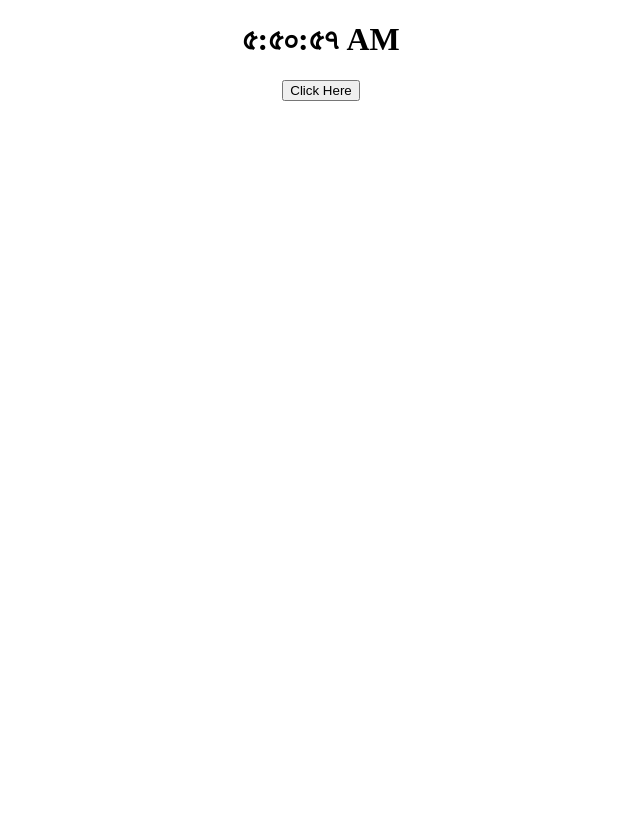
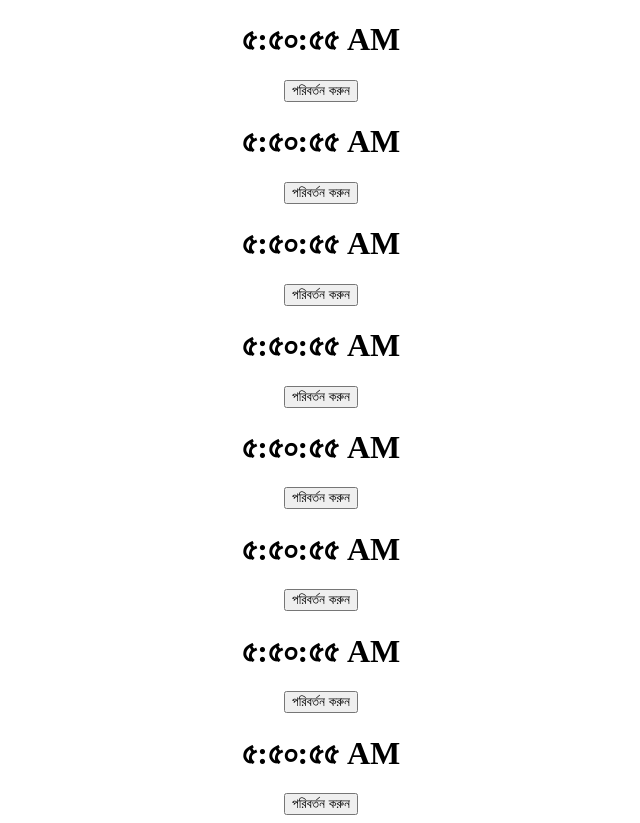
Before and after one commit to sohel902833/ReactWithSumitSir, a React (Create React App) app: page / in a window 1280 px wide. Shown: the whole page, without its empty margins (319-959 px from the left). Before the commit the page ends 800 px from the top, so only its background shows below. Built offline with nearby package versions, Linux system fonts and the light colour scheme.

Commit message:
part 9 done

```diff
--- a/src/App.js
+++ b/src/App.js
@@ -1,10 +1,12 @@
-import Clock from "./components/Clock";
+import ClockList from "./components/ClockList";
 
 function App(){
-    console.log("App Component Rendering..")
+    const quantities=[1,2,3,4,5,6,7,8]
 
     return(
-        <Clock locale="bn-BD"/>
+        <>
+            <ClockList quantity={quantities}/>
+        </>
     )
 }
 export default App;
--- a/src/components/Button.js
+++ b/src/components/Button.js
@@ -2,9 +2,9 @@ import React from "react";
 class Button extends React.Component{
 
     shouldComponentUpdate(nextProps){
-        const {handleClick:currentChange}=this.props;
-        const {handleClick:nextChange}=nextProps;
-        if(currentChange===nextChange){
+        const {handleClick:currentChange,locale:currentLocale}=this.props;
+        const {handleClick:nextChange,locale:nextLocale}=nextProps;
+        if(currentChange===nextChange && currentLocale===nextLocale){
             return false;
         }else{
             return true;
@@ -13,10 +13,14 @@ class Button extends React.Component{
 
 
     render(){
-        console.log("Button Component Rendering..")
-        let {handleClick,locale}=this.props
+        let {change,locale}=this.props
         return(
-            <button onClick={()=>handleClick(locale)}>Click Here</button>
+            <button onClick={()=>change(locale)}>
+                {
+                    locale==="bn-BD"?"Change ":"পরিবর্তন করুন"
+                }
+
+                </button>
         )
     }
 
--- a/src/components/Clock.js
+++ b/src/components/Clock.js
@@ -21,24 +21,18 @@ class Clock extends React.Component {
  }
 
  handleClick=(lc)=>{
-
-     if(lc=="bn-BD"){
-       this.setState({locale:"en-US"});
-     }else{
-       this.setState({locale:"bn-BD"});
-     }
+   this.setState({locale:lc});
  }
 
 
   render() {
-    console.log("Clock Component Rendering..")
 
     let {locale}=this.state
     return (
       <div className="App">
         <center>
           <h1>{this.state.date.toLocaleTimeString(locale)}</h1>
-          <Button handleClick={this.handleClick} locale/>
+          <Button change={this.handleClick} locale={locale==="bn-BD"?"en-US":"bn-BD"}/>
         </center>
       </div>
     );
--- /dev/null
+++ b/src/components/ClockList.js
@@ -0,0 +1,9 @@
+
+import Clock from "./Clock";
+function ClockList({quantity=[]}){
+    return(
+       quantity.map((cl,index)=><Clock key={Math.random()}/>)
+    )
+}
+
+export default ClockList;
```
